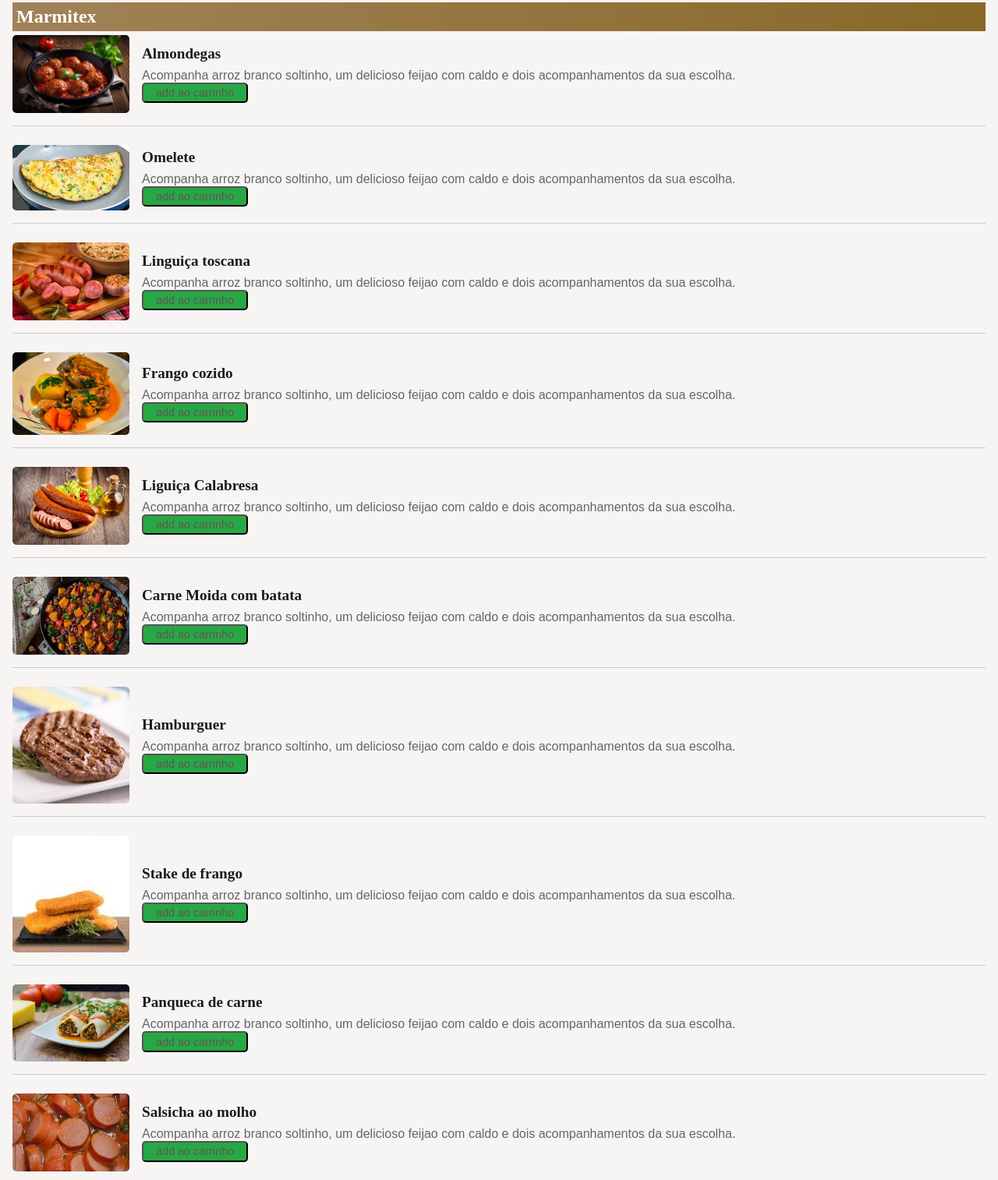
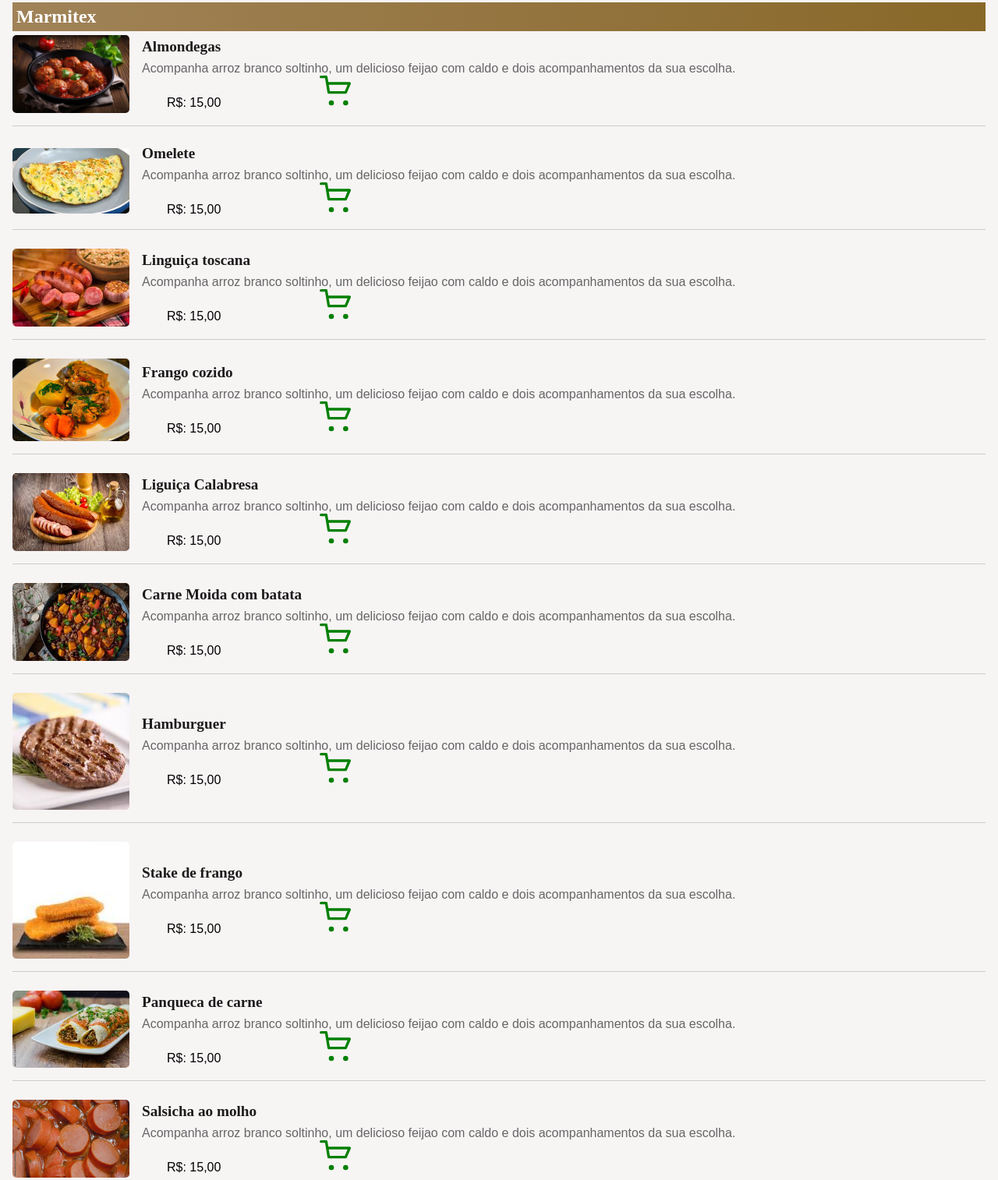
Before and after one commit to Raquel-403/Projeto-dani, a plain HTML site: page index.html in a window 1280 px wide. Shown: the part 401-1915 px from the top of the page at 78% size. Drawn offline with Linux system fonts and the light colour scheme.

Commit message:
carrinho

```diff
--- a/index.html
+++ b/index.html
@@ -40,7 +40,19 @@
             <article>
                 <h2>Almondegas </h2>
                 <P> Acompanha arroz branco soltinho, um delicioso feijao com caldo e dois acompanhamentos da sua escolha.</P>
-                <button class="carrinho">add ao carrinho</button>
+
+
+                    <span class="valor">R$: 15,00
+                    </span>
+
+                    <svg id="cart-icon" xmlns="http://www.w3.org/2000/svg" width="40" height="40" viewBox="0 0 24 24" fill="none" stroke="green" stroke-width="2" stroke-linecap="round" stroke-linejoin="round">
+                    <circle cx="9" cy="21" r="1"></circle>
+                     <circle cx="20" cy="21" r="1"></circle>
+                    <path d="M1 1h4l2 12h13l3-7H6"></path>
+                    </svg>
+
+
+
             </article>
         </section>
         <section>
@@ -48,8 +60,20 @@
             <article>
                 <h2>Omelete</h2>
                 <p> Acompanha arroz branco soltinho, um delicioso feijao com caldo e dois acompanhamentos da sua escolha.</p>
-                <button class="carrinho">add ao carrinho</button>
+
+                <span class="valor">R$: 15,00
+                </span>
+
+                <svg id="cart-icon" xmlns="http://www.w3.org/2000/svg" width="40" height="40" viewBox="0 0 24 24" fill="none" stroke="green" stroke-width="2" stroke-linecap="round" stroke-linejoin="round">
+                <circle cx="9" cy="21" r="1"></circle>
+                 <circle cx="20" cy="21" r="1"></circle>
+                <path d="M1 1h4l2 12h13l3-7H6"></path>
+                </svg>
+
             </article>
+
+
+
         </section>
 
         <section>
@@ -57,7 +81,14 @@
             <article>
                 <h2>Linguiça toscana</h2>
                 <p> Acompanha arroz branco soltinho, um delicioso feijao com caldo e dois acompanhamentos da sua escolha.</p>
-                <button class="carrinho">add ao carrinho</button>
+                <span class="valor">R$: 15,00
+                </span>
+
+                <svg id="cart-icon" xmlns="http://www.w3.org/2000/svg" width="40" height="40" viewBox="0 0 24 24" fill="none" stroke="green" stroke-width="2" stroke-linecap="round" stroke-linejoin="round">
+                <circle cx="9" cy="21" r="1"></circle>
+                 <circle cx="20" cy="21" r="1"></circle>
+                <path d="M1 1h4l2 12h13l3-7H6"></path>
+                </svg>
             </article>
         </section>
         <section>
@@ -65,7 +96,15 @@
             <article>
                 <h2>Frango cozido</h2>
                 <P> Acompanha arroz branco soltinho, um delicioso feijao com caldo e dois acompanhamentos da sua escolha.</P>
-                <button class="carrinho">add ao carrinho</button>
+
+                <span class="valor">R$: 15,00
+                </span>
+
+                <svg id="cart-icon" xmlns="http://www.w3.org/2000/svg" width="40" height="40" viewBox="0 0 24 24" fill="none" stroke="green" stroke-width="2" stroke-linecap="round" stroke-linejoin="round">
+                <circle cx="9" cy="21" r="1"></circle>
+                 <circle cx="20" cy="21" r="1"></circle>
+                <path d="M1 1h4l2 12h13l3-7H6"></path>
+                </svg>
             </article>
         </section>
         <section>
@@ -73,7 +112,15 @@
             <article>
                 <h2>Liguiça Calabresa</h2>
                 <P> Acompanha arroz branco soltinho, um delicioso feijao com caldo e dois acompanhamentos da sua escolha.</P>
-                <button class="carrinho">add ao carrinho</button>
+                <span class="valor">R$: 15,00
+                </span>
+
+                <svg id="cart-icon" xmlns="http://www.w3.org/2000/svg" width="40" height="40" viewBox="0 0 24 24" fill="none" stroke="green" stroke-width="2" stroke-linecap="round" stroke-linejoin="round">
+                <circle cx="9" cy="21" r="1"></circle>
+                 <circle cx="20" cy="21" r="1"></circle>
+                <path d="M1 1h4l2 12h13l3-7H6"></path>
+                </svg>
+
             </article>
         </section>
         <section>
@@ -81,7 +128,14 @@
             <article>
                 <h2>Carne Moida com batata</h2>
                 <P> Acompanha arroz branco soltinho, um delicioso feijao com caldo e dois acompanhamentos da sua escolha.</P>
-                <button class="carrinho">add ao carrinho</button>
+                <span class="valor">R$: 15,00
+                </span>
+
+                <svg id="cart-icon" xmlns="http://www.w3.org/2000/svg" width="40" height="40" viewBox="0 0 24 24" fill="none" stroke="green" stroke-width="2" stroke-linecap="round" stroke-linejoin="round">
+                <circle cx="9" cy="21" r="1"></circle>
+                 <circle cx="20" cy="21" r="1"></circle>
+                <path d="M1 1h4l2 12h13l3-7H6"></path>
+                </svg>
             </article>
         </section>
         <section>
@@ -89,7 +143,14 @@
             <article>
                 <h2>Hamburguer</h2>
                 <P> Acompanha arroz branco soltinho, um delicioso feijao com caldo e dois acompanhamentos da sua escolha.</P>
-                <button class="carrinho">add ao carrinho</button>
+                <span class="valor">R$: 15,00
+                </span>
+
+                <svg id="cart-icon" xmlns="http://www.w3.org/2000/svg" width="40" height="40" viewBox="0 0 24 24" fill="none" stroke="green" stroke-width="2" stroke-linecap="round" stroke-linejoin="round">
+                <circle cx="9" cy="21" r="1"></circle>
+                 <circle cx="20" cy="21" r="1"></circle>
+                <path d="M1 1h4l2 12h13l3-7H6"></path>
+                </svg>
             </article>
         </section>
         <section>
@@ -97,7 +158,14 @@
             <article>
                 <h2>Stake  de frango</h2>
                 <P> Acompanha arroz branco soltinho, um delicioso feijao com caldo e dois acompanhamentos da sua escolha.</P>
-                <button class="carrinho">add ao carrinho</button>
+                <span class="valor">R$: 15,00
+                </span>
+
+                <svg id="cart-icon" xmlns="http://www.w3.org/2000/svg" width="40" height="40" viewBox="0 0 24 24" fill="none" stroke="green" stroke-width="2" stroke-linecap="round" stroke-linejoin="round">
+                <circle cx="9" cy="21" r="1"></circle>
+                 <circle cx="20" cy="21" r="1"></circle>
+                <path d="M1 1h4l2 12h13l3-7H6"></path>
+                </svg>
             </article>
         </section>
         <section>
@@ -105,7 +173,14 @@
             <article>
                 <h2>Panqueca de carne</h2>
                 <P> Acompanha arroz branco soltinho, um delicioso feijao com caldo e dois acompanhamentos da sua escolha.</P>
-                <button class="carrinho">add ao carrinho</button>
+                <span class="valor">R$: 15,00
+                </span>
+
+                <svg id="cart-icon" xmlns="http://www.w3.org/2000/svg" width="40" height="40" viewBox="0 0 24 24" fill="none" stroke="green" stroke-width="2" stroke-linecap="round" stroke-linejoin="round">
+                <circle cx="9" cy="21" r="1"></circle>
+                 <circle cx="20" cy="21" r="1"></circle>
+                <path d="M1 1h4l2 12h13l3-7H6"></path>
+                </svg>
             </article>
         </section>
         <section>
@@ -113,7 +188,16 @@
             <article>
                 <h2>Salsicha ao molho</h2>
                 <P> Acompanha arroz branco soltinho, um delicioso feijao com caldo e dois acompanhamentos da sua escolha.</P>
-                <button class="carrinho">add ao carrinho</button>
+
+                <span class="valor">R$: 15,00
+                </span>
+
+                <svg id="cart-icon" xmlns="http://www.w3.org/2000/svg" width="40" height="40" viewBox="0 0 24 24" fill="none" stroke="green" stroke-width="2" stroke-linecap="round" stroke-linejoin="round">
+                <circle cx="9" cy="21" r="1"></circle>
+                 <circle cx="20" cy="21" r="1"></circle>
+                <path d="M1 1h4l2 12h13l3-7H6"></path>
+                </svg>
+
             </article>
         </section>
         <h2 class="titulos">Acompanhamentos</h2>
--- a/style.css
+++ b/style.css
@@ -105,6 +105,7 @@ ul{
     border-radius: 3px;
     transition-duration: 0.3s;
     text-shadow: 2px 2px 0px rgba(0, 0, 0, 0.76);
+    cursor: pointer;
 
 
 
@@ -120,10 +121,11 @@ nav a:hover{
     color: white;
 }
 @media (max-width:740px){
-    .menu-hamburguer{
-        display:block;
+    #menu-hamburguer{
+        display: block;
+        margin: 1px;
     }
-    li{
+    .itens-menu{
         display: none;
     }
 
@@ -177,6 +179,18 @@ article>p{
     box-shadow: 0 2px 5px rgba(0,0,0 0.2);
 
 }
+.valor{
+    margin-right: 90px ;
+   padding: 0 2rem;
+
+}
+.cart-icon {
+    transition: transform 0.2s ;
+    cursor: pointer;
+}
+.cart-icon :hover{
+    transform: scale(1.1);
+}
 button :hover{
     background-color: #218838;
 }
```
